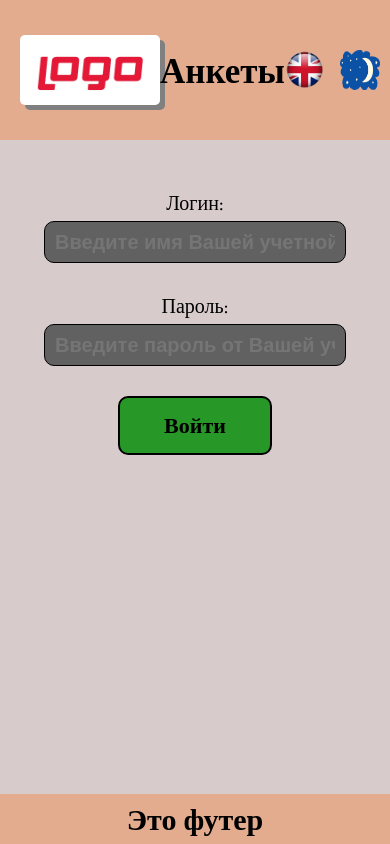
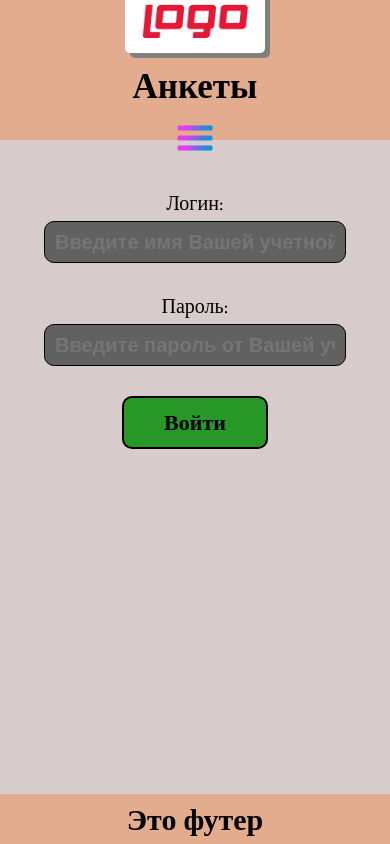
Before and after one commit to akr7777/isq, a React (Create React App) app: page /login in a window 390 px wide. Built offline with nearby package versions, Linux system fonts and the light colour scheme.

Commit message:
something fixed, header improved

```diff
--- a/src/components/common/buttons/buttons.module.css
+++ b/src/components/common/buttons/buttons.module.css
@@ -1,6 +1,6 @@
 .buttonOk {
-    min-width: 70px;
-    min-height: 35px;
+    /* min-width: 70px; */
+    /* min-height: 35px; */
     background-color: var(--buttonOK_bgColor);
 
     font-weight: bold;
--- a/src/components/common/buttons/buttons.tsx
+++ b/src/components/common/buttons/buttons.tsx
@@ -6,6 +6,7 @@ import s from "./buttons.module.css";
 type ButtonPropsType = {
     text: string,
     onClickFunction: () => void,
+    className?: string
 }
 
 export const ButtonOK = (props: ButtonPropsType) => {
@@ -14,7 +15,7 @@ export const ButtonOK = (props: ButtonPropsType) => {
 
     return <div
         onClick={props.onClickFunction}
-        className={s.buttonOk}
+        className={s.buttonOk + " " + props.className}
 
         // className={
         //     theme === LIGHT
--- a/src/components/dashboard/dashboardHead/newSuplier.tsx
+++ b/src/components/dashboard/dashboardHead/newSuplier.tsx
@@ -15,6 +15,7 @@ const NewSuplier = () => {
         <ButtonOK
             text={t("newCompany")}
             onClickFunction={onNewSupplierCreationClickHandler}
+            className={s.buttonCreateNew}
         />
     </div>
 }
--- a/src/components/header/header.module.css
+++ b/src/components/header/header.module.css
@@ -1,10 +1,17 @@
+
+@media screen and (min-width: 600px) {
+    .mobileSize { display: none; }
+    .desctopSize { display: flex; }
+}
+@media screen and (max-width: 600px) {
+    .mobileSize { display: flex; }
+    .desctopSize { display: none; }
+}
+
+
+@media screen and (min-width: 400px) {
     .header {
         color: var(--font_color);
-    /* display: flex; */
-    /* flex-direction: row; */
-    /* align-items: center; */
-    /* justify-content: flex-end; */
-    /* gap: 30px; */
         height: var(--header_height);
         flex: 0 0 auto;
 
@@ -12,28 +19,91 @@
         grid-template-columns: 1fr 2fr 1fr;
         /* grid-template-columns: 1fr 3fr; */
         padding: 10px 20px 10px 20px;
+        gap: 20px;
 
         background-color: var(--header_footer_bgColor);
     }
+}
+@media screen and (max-width: 400px) {
+    .header {
+        color: var(--font_color);
+        height: var(--header_height);
+        flex: 0 0 auto;
+
+        display: flex;
+        flex-direction: column;
+        align-items: center;
+        justify-content: center;
+        padding: 10px 20px 10px 20px;
+        gap: 10px;
+
+        background-color: var(--header_footer_bgColor);
+    }
+}
+
 
 .header_link {
     text-decoration: none;
     color: var(--font_color);
     font-size: 35px;
 }
+.header_link:hover {
+    font-size: 40px;
+}
 
-.icons_div {
-    display: flex;
+.icons_div_desctop {
+    /* display: flex; */
     flex-direction: row;
-    gap: 15px;
+    gap: 5px;
     align-items: center;
     justify-content: flex-end;
 }
+
+.icons_div_mobile {
+    z-index: 999;
+    position: fixed;
+    right: 0;
+    top: 0;
+
+    /* display: flex; */
+    flex-direction: column;
+    gap: 10px;
+    align-items: flex-end;
+    justify-content: flex-start;
+
+    border-radius: 15px;
+    border: 3px var(--border_color) solid;
+
+    background-color: var(--burger_menu_bgColor);
+
+    /* color:darkslategrey; */
+
+    padding: 30px 20px;
+}
+
 .simpleDiv {
     display: flex;
     flex-direction: row;
     justify-content: center;
     align-items: center;
+}
+
+.oneIconOptionDiv {
+    display: flex;
+    flex-direction: row;
+    align-items: center;
+    justify-content: center;
+    /* padding: 5px 10px; */
+    /* gap: 20px; */
+    /* background-color: blue; */
+    cursor: pointer;
+}
+.oneIconOptionDiv:hover {
+    scale: 1.2;
+}
+.oneIconOptionDiv label {
+    cursor: pointer;
+    padding-right: 10px;
 }
 
 .toogler_div {
@@ -52,6 +122,12 @@
     box-shadow: 5px 5px grey;
     border-radius: 5px;
 }
+.logoImg:hover {
+    width: 170px;
+    height: 80px;
+    box-shadow: 5px 5px grey;
+    border-radius: 10px;
+}
 .iconsImg {
     width: 40px;
     height: 40px;
@@ -62,3 +138,20 @@
     height: 40px;
     border-radius: 50%;
 }
+
+.icondiv2 {
+    display: flex;
+    flex-direction: row;
+    justify-content: center;
+    align-items: center;
+}
+
+.overlay {
+    z-index: 10;
+    position: fixed;
+    top: 0;
+    left: 0;
+    min-width: 100%;
+    min-height: 100vh;
+    background-color: rgba(0,0,0, 0.7);
+}
--- a/src/components/header/header.tsx
+++ b/src/components/header/header.tsx
@@ -1,60 +1,47 @@
+
+
+import logo from './../../public/images/logo.jpeg';
 import s from './header.module.css';
-// import { BsSunFill, BsMoonStarsFill } from 'react-icons/bs';
+// import i18n from './../../i18n';
+import { useTranslation } from 'react-i18next';
+import burger from './../../public/icons/burger.png';
 
-import { useTheme } from './../../hooks/useTheme';
-import { DARK, LIGHT } from './../../hooks/useTheme';
+// import { useTheme } from './../../hooks/useTheme';
+// import { DARK, LIGHT } from './../../hooks/useTheme';
 
-import { useTranslation } from 'react-i18next';
-import useLocalStorage from './../../hooks/use-localstorage';
-import i18n from './../../i18n';
 
-import flagRu from './../../public/icons/flag_ru.png';
-import flagEn from './../../public/icons/flag_en.png';
-import { changeThemeAC, logoutAC, UserIdType } from '../../store/features/authSlice';
-import { useSelector } from 'react-redux';
-import { RootState, useAppDispatch } from '../../store/store';
+// import i18n from './../../i18n';
 
-import exitIcon from './../../public/icons/icon_exit.png';
-import sunIcon from './../../public/icons/icon_sun.png';
-import moonIcon from './../../public/icons/icon_moon.png';
-import logo from './../../public/images/logo.jpeg';
-import ava from './../../public/images/ava.jpg';
+// import flagRu from './../../public/icons/flag_ru.png';
+// import flagEn from './../../public/icons/flag_en.png';
+// import { changeThemeAC, logoutAC, UserIdType } from '../../store/features/authSlice';
+// import { useSelector } from 'react-redux';
+// import { RootState, useAppDispatch } from '../../store/store';
+
+// import exitIcon from './../../public/icons/icon_exit.png';
+// import sunIcon from './../../public/icons/icon_sun.png';
+// import moonIcon from './../../public/icons/icon_moon.png';
+// import ava from './../../public/images/ava.jpg';
+
 import { Link } from 'react-router-dom';
 import { PATHS } from '../outlet/outlet';
+import { Icons } from './icons';
+import { useState } from 'react';
 
 
 const Header = () => {
+    const { t } = useTranslation();
 
-    const { t } = useTranslation();
-    const [language, setLanguage] = useLocalStorage('language', 'ru');
-
-    const handleLenguageChange = () => {
-        if (language === 'en') {
-            i18n.changeLanguage('ru');
-            setLanguage('ru');
-        } else if (language === 'ru') {
-            i18n.changeLanguage('en');
-            setLanguage('en');
-        }
-    };
-
-    const dispatch = useAppDispatch();
-
-
-    const {theme, setTheme } = useTheme();
-    const handleLightThemeClick = () => {
-        setTheme(LIGHT);
-        dispatch(changeThemeAC(LIGHT));
-    }
-    const handleDarkThemeClick = () => {
-        setTheme(DARK);
-        dispatch(changeThemeAC(DARK))
-    }
-    const onLogoutClickHandler = () => {
-        dispatch(logoutAC());
+    // constants for mobile menu
+    const mobileText = {
+        langText: t('menu_icon_lang'),
+        themeText: t("menu_icon_theme"),
+        profileText: t("menu_icon_profile"),
+        logoutText: t("menu_icon_logout"),
+        loginText: t("menu_icon_login")
     }
 
-    const userId:UserIdType = useSelector((state: RootState) => state.auth.userId);
+    const [mobileMenuOpened, setMobileMenuOpened] = useState<boolean>(false);
 
     return <div className={s.header}>
 
@@ -71,60 +58,34 @@ const Header = () => {
             </h2>
         </div>
 
+        <div className={s.icondiv2}>
+            {/* Icons for Desctop version */}
+            <div className={s.icons_div_desctop + " " + s.desctopSize}> <Icons /> </div>
 
-        <div className={s.icons_div}>
-            {
-                language === 'en' &&
-                    <img
-                        className={s.iconsImg}
-                        onClick={handleLenguageChange}
-                        src={flagRu}
-                    />
+            {/* Icons for Mobile version */}
+            { !mobileMenuOpened && <img
+                            src={burger}
+                            className={s.iconsImg + " " + s.mobileSize}
+                            onClick={() => setMobileMenuOpened(true)}
+                        />
             }
             {
-                language === 'ru' &&
-                    <img
-                        className={s.iconsImg}
-                        onClick={handleLenguageChange}
-                        src={flagEn}
-                    />
+                mobileMenuOpened && <div className={s.overlay}>
+                    <div className={s.icons_div_mobile + " " + s.mobileSize}>
+                        <Icons
+                            langText={mobileText.langText}
+                            themeText={mobileText.themeText}
+                            profileText={mobileText.profileText}
+                            logoutText={mobileText.logoutText}
+                            loginText={mobileText.loginText}
+
+                            isMobileOpened={mobileMenuOpened}
+                            setIsMobileOpened={setMobileMenuOpened}
+                        />
+                    </div>
+                </div>
             }
 
-
-            {
-                theme === DARK && <img
-                    src={sunIcon}
-                    className={s.iconsImg}
-                    onClick={handleLightThemeClick}
-                />
-            }
-            {
-                theme === LIGHT && <img
-                    src={moonIcon}
-                    className={s.iconsImg}
-                    onClick={handleDarkThemeClick}
-                />
-            }
-            <div>
-            { userId.length > 0 &&
-                <Link to={PATHS.profile}>
-                    <img
-                        src={ava}
-                        className={s.avaStyle}
-                        // onClick={onLogoutClickHandler}
-                    />
-                </Link>
-
-            }
-            </div>
-
-            { userId.length > 0 &&
-                    <img
-                        src={exitIcon}
-                        className={s.iconsImg}
-                        onClick={onLogoutClickHandler}
-                    />
-            }
         </div>
 
     </div>
--- /dev/null
+++ b/src/components/header/icons.tsx
@@ -0,0 +1,184 @@
+import s from './header.module.css';
+
+import { useTheme } from './../../hooks/useTheme';
+import { DARK, LIGHT } from './../../hooks/useTheme';
+// import { useTranslation } from 'react-i18next';
+import useLocalStorage from './../../hooks/use-localstorage';
+
+import i18n from './../../i18n';
+
+import flagRu from './../../public/icons/flag_ru.png';
+import flagEn from './../../public/icons/flag_en.png';
+import { changeThemeAC, logoutAC, UserIdType } from '../../store/features/authSlice';
+import { useSelector } from 'react-redux';
+import { RootState, useAppDispatch } from '../../store/store';
+
+import exitIcon from './../../public/icons/icon_exit.png';
+import sunIcon from './../../public/icons/icon_sun.png';
+import moonIcon from './../../public/icons/icon_moon.png';
+import burger from './../../public/icons/burger.png';
+import ava from './../../public/images/ava.jpg';
+
+import { Link, useNavigate } from 'react-router-dom';
+import { PATHS } from '../outlet/outlet';
+import { t } from 'i18next';
+
+type IconsPropsType = {
+    langText?: string,
+    themeText?: string,
+    profileText?: string,
+    logoutText?: string,
+    loginText?: string,
+
+    isMobileOpened?: boolean,
+    setIsMobileOpened?: (v: boolean) => void,
+}
+
+export const Icons = (props: IconsPropsType) => {
+    const navigate = useNavigate();
+    // const { t } = useTranslation();
+    const [language, setLanguage] = useLocalStorage('language', 'ru');
+
+    const handleLenguageChange = () => {
+        if (language === 'en') {
+            i18n.changeLanguage('ru');
+            setLanguage('ru');
+        } else if (language === 'ru') {
+            i18n.changeLanguage('en');
+            setLanguage('en');
+        }
+    };
+
+    const dispatch = useAppDispatch();
+
+    const {theme, setTheme } = useTheme();
+    const handleLightThemeClick = () => {
+        setTheme(LIGHT);
+        dispatch(changeThemeAC(LIGHT));
+    }
+    const handleDarkThemeClick = () => {
+        setTheme(DARK);
+        dispatch(changeThemeAC(DARK))
+    }
+    const onLogoutClickHandler = () => {
+        dispatch(logoutAC());
+    }
+
+    const closeMobileMenu = () => {
+        if (props.isMobileOpened && props.setIsMobileOpened){
+            props.setIsMobileOpened(false)
+        }
+    }
+
+    const userId:UserIdType = useSelector((state: RootState) => state.auth.userId);
+
+    return <>
+
+    {
+        props.isMobileOpened && <div className={s.oneIconOptionDiv} onClick={closeMobileMenu}>
+                <img
+                    src={burger}
+                    className={s.iconsImg}
+                    onClick={closeMobileMenu}
+                />
+            </div>
+    }
+
+
+    <div className={s.oneIconOptionDiv} onClick={handleLenguageChange}>
+        <label onClick={handleLenguageChange}>
+            {props.langText}
+        </label>
+        <img
+            className={s.iconsImg}
+            onClick={handleLenguageChange}
+            src={ language === 'en'
+                    ? flagRu
+                    : language === 'ru'
+                        ? flagEn
+                        : ""
+                }
+        />
+
+    </div>
+
+    {/* {
+        language === 'en' && <div className={s.oneIconOptionDiv} onClick={handleLenguageChange}>
+            <label onClick={handleLenguageChange}>
+                {props.langText}
+            </label>
+            <img
+                className={s.iconsImg}
+                onClick={handleLenguageChange}
+                src={flagRu}
+            />
+
+        </div>
+    }
+    {
+        language === 'ru' && <div className={s.oneIconOptionDiv} onClick={handleLenguageChange}>
+                <label onClick={handleLenguageChange}>
+                    {props.langText}
+                </label>
+                <img
+                    className={s.iconsImg}
+                    onClick={handleLenguageChange}
+                    src={flagEn}
+                />
+            </div>
+    } */}
+
+
+
+    {
+        theme === DARK && <div className={s.oneIconOptionDiv} onClick={handleLightThemeClick}>
+                <label onClick={handleLightThemeClick}>
+                    {props.themeText}
+                </label>
+                <img
+                    src={sunIcon}
+                    className={s.iconsImg}
+                    onClick={handleLightThemeClick}
+                />
+            </div>
+    }
+    {
+        theme === LIGHT && <div className={s.oneIconOptionDiv} onClick={handleDarkThemeClick}>
+                <label onClick={handleDarkThemeClick}>
+                    {props.themeText}
+                </label>
+                <img
+                    src={moonIcon}
+                    className={s.iconsImg}
+                    onClick={handleDarkThemeClick}
+                />
+            </div>
+    }
+
+    {
+        userId.length > 0 && <div className={s.oneIconOptionDiv}>
+             <label onClick={() => navigate(PATHS.profile)}>
+                {props.profileText}
+            </label>
+            <img
+                    src={ava}
+                    className={s.avaStyle}
+                    onClick={() => navigate(PATHS.profile)}
+                />
+        </div>
+    }
+
+    { userId.length > 0 && <div className={s.oneIconOptionDiv} onClick={onLogoutClickHandler}>
+            <label onClick={onLogoutClickHandler}>
+                {props.logoutText}
+            </label>
+            <img
+                src={exitIcon}
+                className={s.iconsImg}
+                onClick={onLogoutClickHandler}
+            />
+        </div>
+
+    }
+</>
+}
--- a/src/index.css
+++ b/src/index.css
@@ -18,6 +18,8 @@ html[data-theme='light'] {
   --header_footer_bgColor: rgba(255, 100, 0, 0.3);
   /* --header_height: 120px;
   --footer_height: 50px; */
+
+  --burger_menu_bgColor: darksalmon;
 
   --input_bg_color: rgb(97, 97, 97);
   --input_text_color: rgb(235, 227, 227);
@@ -46,6 +48,8 @@ html[data-theme='dark'] {
     --header_footer_bgColor: rgba(255, 0, 0, 0.3);
     /* --header_height: 120px;
     --footer_height: 50px; */
+
+    --burger_menu_bgColor: darkslategrey;
 
     --input_bg_color: rgb(227, 236, 235);
     --input_text_color: black;
--- a/src/trans/en.json
+++ b/src/trans/en.json
@@ -1,6 +1,12 @@
 {
     "header_text": "Dashboard",
     "footer_text": "This is footer",
+
+    "menu_icon_lang": "Русский язык",
+    "menu_icon_theme": "Dark/Light theme",
+    "menu_icon_profile": "Profile",
+    "menu_icon_logout": "Logout",
+    "menu_icon_login": "Login",
 
     "profile_text_1": "This is PROFILE Page",
 
--- a/src/trans/ru.json
+++ b/src/trans/ru.json
@@ -1,6 +1,12 @@
 {
     "header_text": "Анкеты",
     "footer_text": "Это футер",
+
+    "menu_icon_lang": "English language",
+    "menu_icon_theme": "Ночная/дневная тема",
+    "menu_icon_profile": "Профайл",
+    "menu_icon_logout": "Выйти",
+    "menu_icon_login": "Войти",
 
     "profile_text_1": "Это страница ПРОФИЛЯ",
 
```
Also changed, not shown: src/components/dashboard/dashboard.module.css (+19 -20 lines), src/components/dashboard/dashboardHead/search/search.module.css (line endings or trailing spaces), src/public/icons/burger.png (added). Lines whose indentation alone changed are shown as unchanged.
